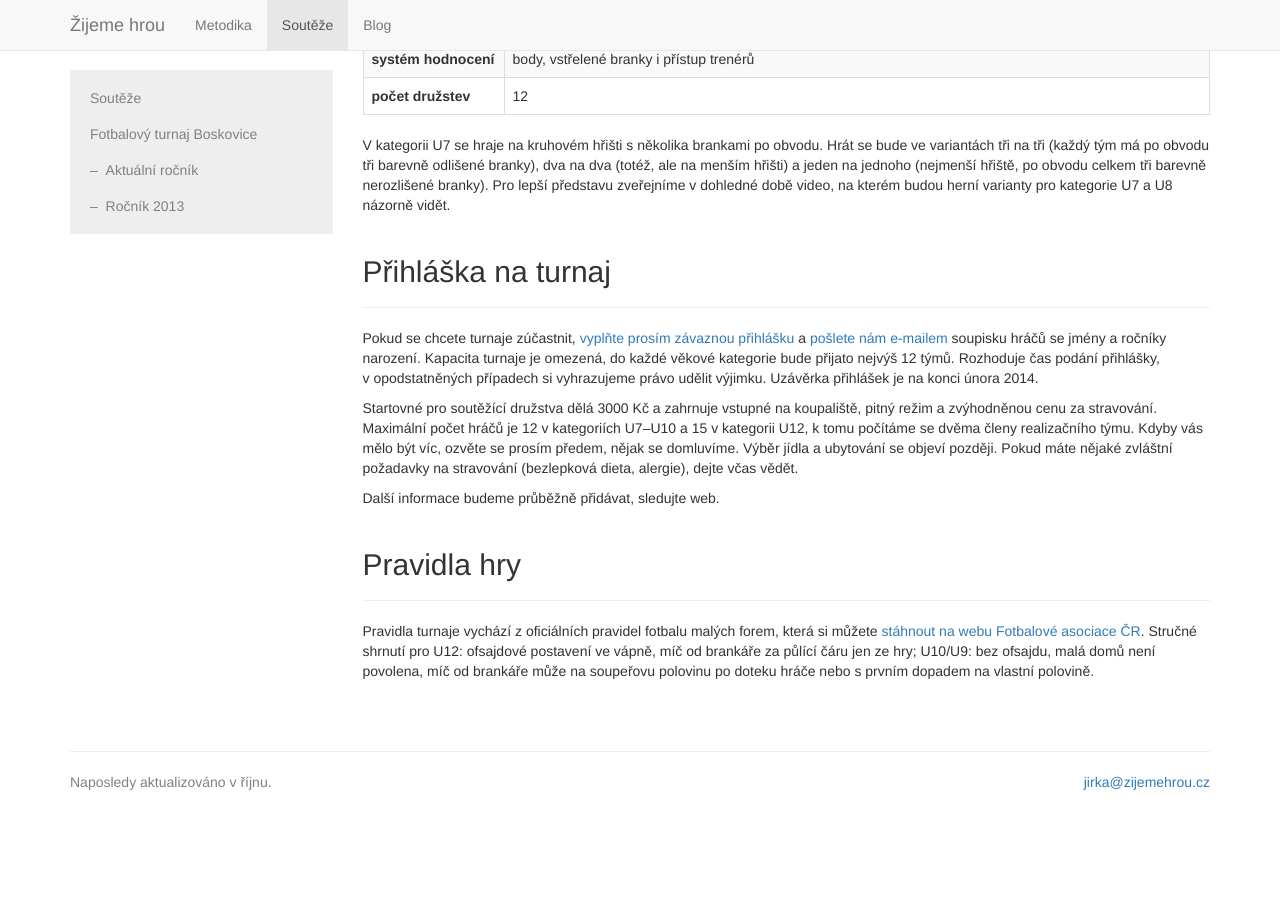
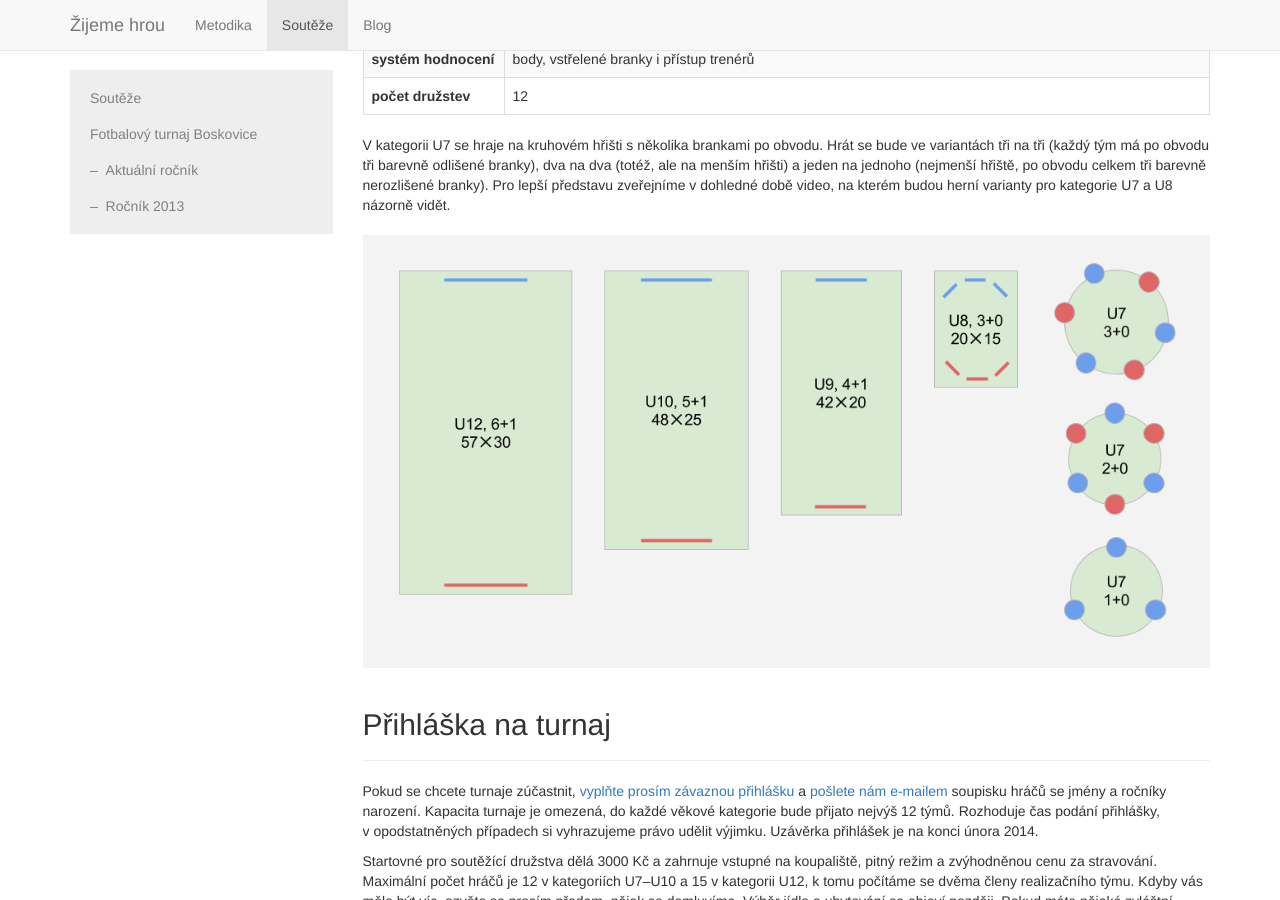
Before and after one commit to zoul/zijeme-hrou, a Jekyll site: the page built from souteze/boskovice/2014.html, in a window 1280 px wide and 900 px high, scrolled down 823 px. Built offline with Jekyll 4.4.1, drawn with Linux system fonts in a browser that asks for light colours; nearby versions of some CDN libraries; library files that are not in the unit come from our copies; comment, search, counter and statistics services are not loaded; before the commit the page ends 1665 px from its top, so only the background shows below that.

```diff
--- a/souteze/boskovice/2014.html
+++ b/souteze/boskovice/2014.html
@@ -76,6 +76,11 @@ odlišené branky), dva na dva (totéž, ale na menším hřišti) a jeden na je
 představu zveřejníme v dohledné době video, na kterém budou herní varianty pro
 kategorie U7 a U8 názorně vidět.</p>
 
+<p>
+    <img class="indent img-responsive" src="ilustrace/hriste.png"
+        alt="ilustrační vyobrazení hřišť, jejich velikostí a rozmístění branek">
+</p>
+
 <div class="page-header">
     <h2>Přihláška na turnaj</h2>
 </div>
```
Also changed, not shown: souteze/boskovice/ilustrace/hriste.png (added).
